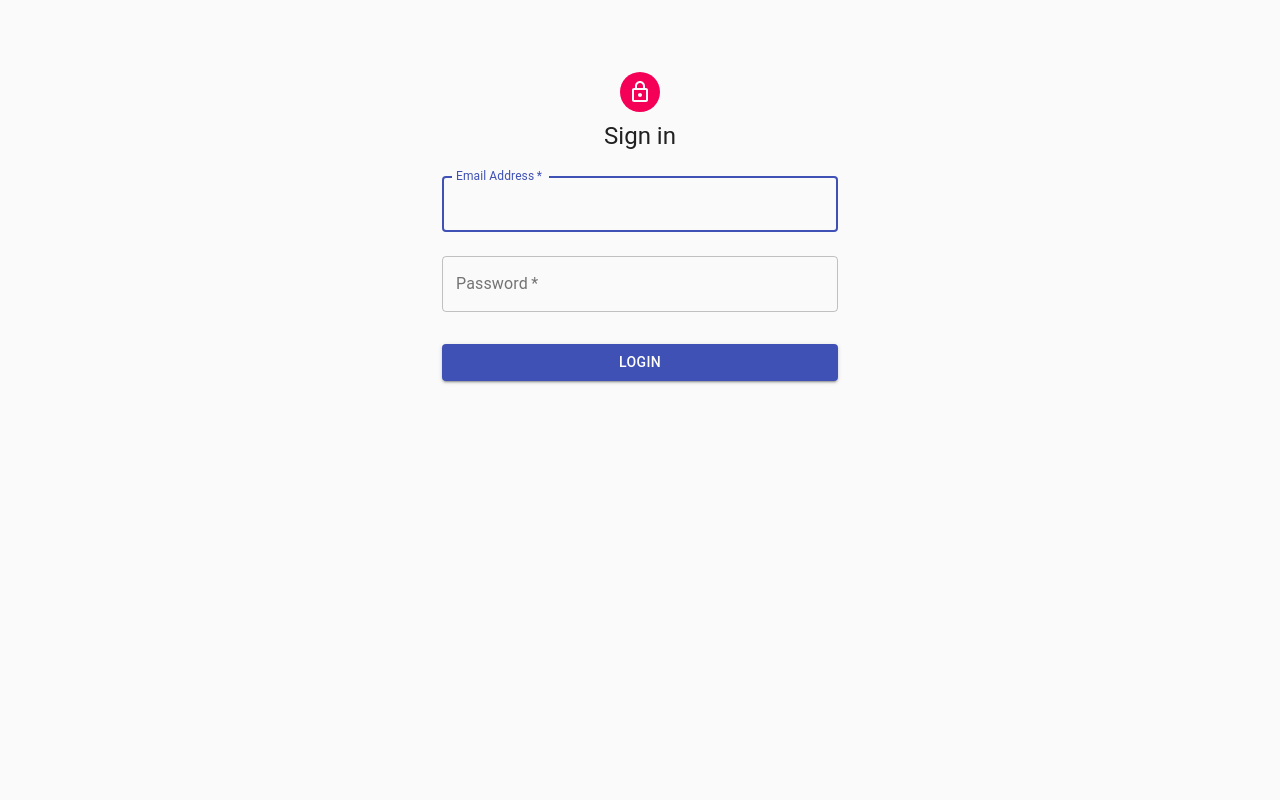
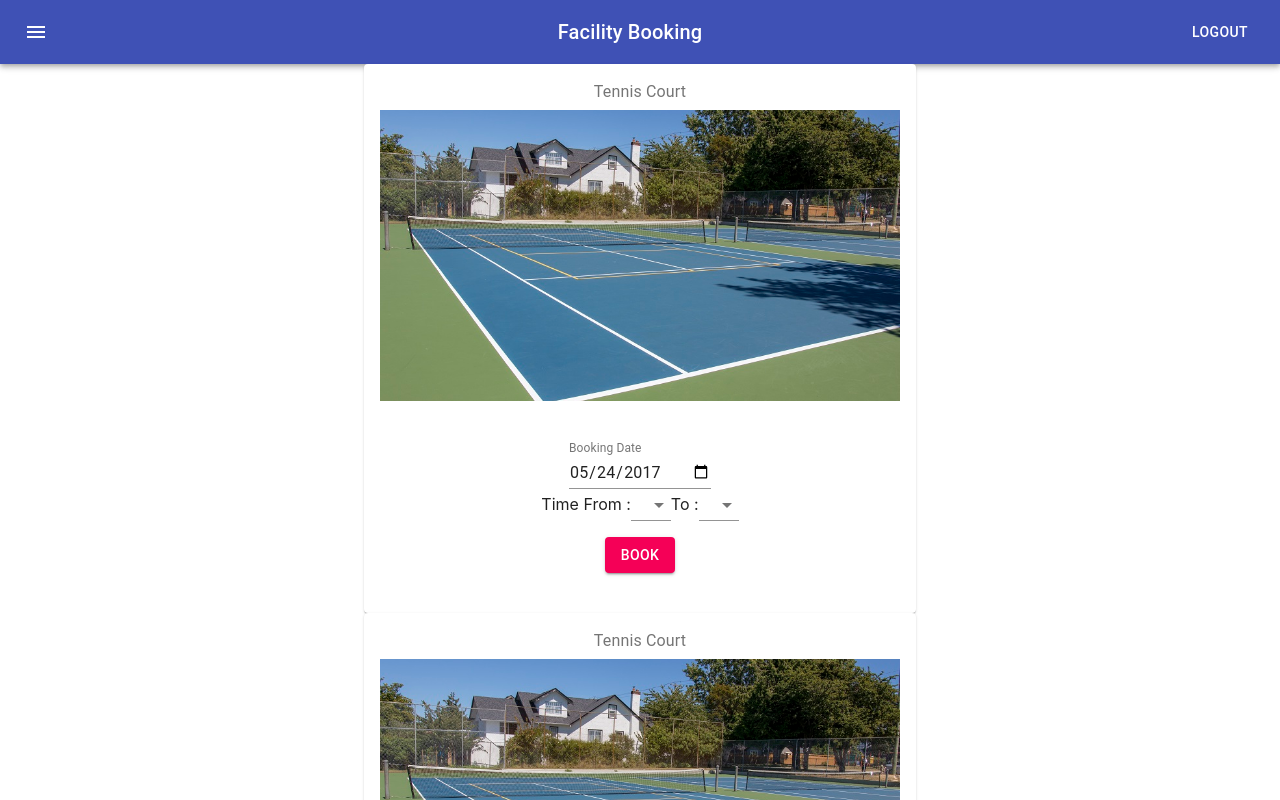
Before and after one commit to EANimesha/Facility-Booking-Frontend, a React (Create React App) app: page /home in a window 1280 px wide. Shown: the top 800 px of the page. Built offline with nearby package versions, Linux system fonts and the light colour scheme.

Commit message:
added home and facility card ui designs

```diff
--- a/package.json
+++ b/package.json
@@ -5,6 +5,7 @@
   "dependencies": {
     "@material-ui/core": "^4.11.0",
     "@material-ui/icons": "^4.9.1",
+    "@material-ui/pickers": "^3.2.10",
     "@testing-library/jest-dom": "^4.2.4",
     "@testing-library/react": "^9.5.0",
     "@testing-library/user-event": "^7.2.1",
--- a/src/App.js
+++ b/src/App.js
@@ -1,11 +1,12 @@
 import React from 'react';
 import './App.css';
 import Login from './components/Login';
+import Home from './components/Home';
 
 function App() {
   return (
     <div className="App">
-      <Login/>
+      <Home/>
     </div>
   );
 }
--- /dev/null
+++ b/src/components/FacilityCard.js
@@ -0,0 +1,96 @@
+import React, { Component } from 'react';
+
+import Card from "@material-ui/core/Card";
+import CardActions from "@material-ui/core/CardActions";
+import CardContent from "@material-ui/core/CardContent";
+import CardMedia from "@material-ui/core/CardMedia";
+import TextField from "@material-ui/core/TextField";
+import { Box, Select, MenuItem, Typography, Button } from "@material-ui/core";
+
+import { withStyles } from "@material-ui/core/styles";
+import PropTypes from "prop-types";
+
+// import {connect} from 'react-redux';
+
+const useStyles = (theme) => ({
+    root: {
+      flexGrow: 1,
+    },
+    menuButton: {
+      marginRight: theme.spacing(2),
+    },
+    title: {
+      flexGrow: 1,
+    },
+  });
+
+class FacilityCard extends Component {
+
+  render() {
+    const {classes}=this.props;
+    return (
+      <div>
+      <Card>
+          <CardContent>
+            <Typography
+              className={classes.title}
+              color="textSecondary"
+              gutterBottom
+            >
+              Tennis Court
+            </Typography>
+            <CardMedia
+              style={{ height: 0, paddingTop: "56%" }}
+              image={require("../assets/tc.jpg")}
+              title="tc"
+            />
+
+            <Box m={2} pt={3}>
+              <form className={classes.container} noValidate>
+                <TextField
+                  id="date"
+                  label="Booking Date"
+                  type="date"
+                  defaultValue="2017-05-24"
+                  className={classes.textField}
+                  InputLabelProps={{
+                    shrink: true,
+                  }}
+                />
+
+                <br/>
+                  Time From :
+                <Select
+                  label="From"
+                >
+                  <MenuItem value={10}>10</MenuItem>
+                  <MenuItem value={20}>20</MenuItem>
+                  <MenuItem value={30}>30</MenuItem>
+                </Select>
+
+                  To :
+                <Select
+                  label="From"
+                >
+                  <MenuItem value={10}>10</MenuItem>
+                  <MenuItem value={20}>20</MenuItem>
+                  <MenuItem value={30}>30</MenuItem>
+                </Select>
+
+                  <p/>
+                <Button variant="contained" color="secondary">
+                  Book
+                </Button>
+              </form>
+            </Box>
+          </CardContent>
+        </Card>
+      </div>
+    );
+  }
+}
+FacilityCard.propTypes = {
+    classes: PropTypes.object.isRequired,
+};
+
+export default (withStyles(useStyles)(FacilityCard));
--- /dev/null
+++ b/src/components/Home.js
@@ -0,0 +1,53 @@
+import React from "react";
+import { makeStyles } from "@material-ui/core/styles";
+import AppBar from "@material-ui/core/AppBar";
+import Toolbar from "@material-ui/core/Toolbar";
+import Typography from "@material-ui/core/Typography";
+import Button from "@material-ui/core/Button";
+import IconButton from "@material-ui/core/IconButton";
+import MenuIcon from "@material-ui/icons/Menu";
+import Container from "@material-ui/core/Container";
+import FacilityCard from "./FacilityCard";
+
+
+const useStyles = makeStyles((theme) => ({
+  root: {
+    flexGrow: 1,
+  },
+  menuButton: {
+    marginRight: theme.spacing(2),
+  },
+  title: {
+    flexGrow: 1,
+  },
+}));
+
+export default function Home() {
+  const classes = useStyles();
+
+  return (
+    <div className={classes.root}>
+      <AppBar position="static">
+        <Toolbar>
+          <IconButton
+            edge="start"
+            className={classes.menuButton}
+            color="inherit"
+            aria-label="menu"
+          >
+            <MenuIcon />
+          </IconButton>
+          <Typography variant="h6" className={classes.title}>
+            Facility Booking
+          </Typography>
+          <Button color="inherit">LogOut</Button>
+        </Toolbar>
+      </AppBar>
+      <Container maxWidth="sm">
+        <FacilityCard/>
+        <FacilityCard/>
+        <FacilityCard/>
+      </Container>
+    </div>
+  );
+}
```
Also changed, not shown: src/assets/tc.jpg (added), 1 other file (tests, documents, lock files or other folders).
